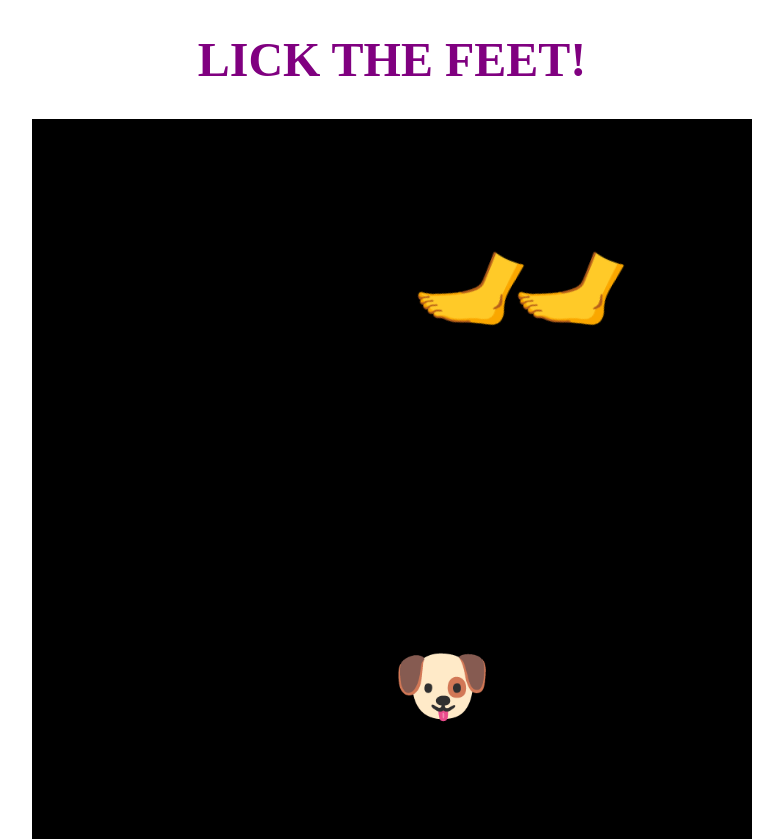
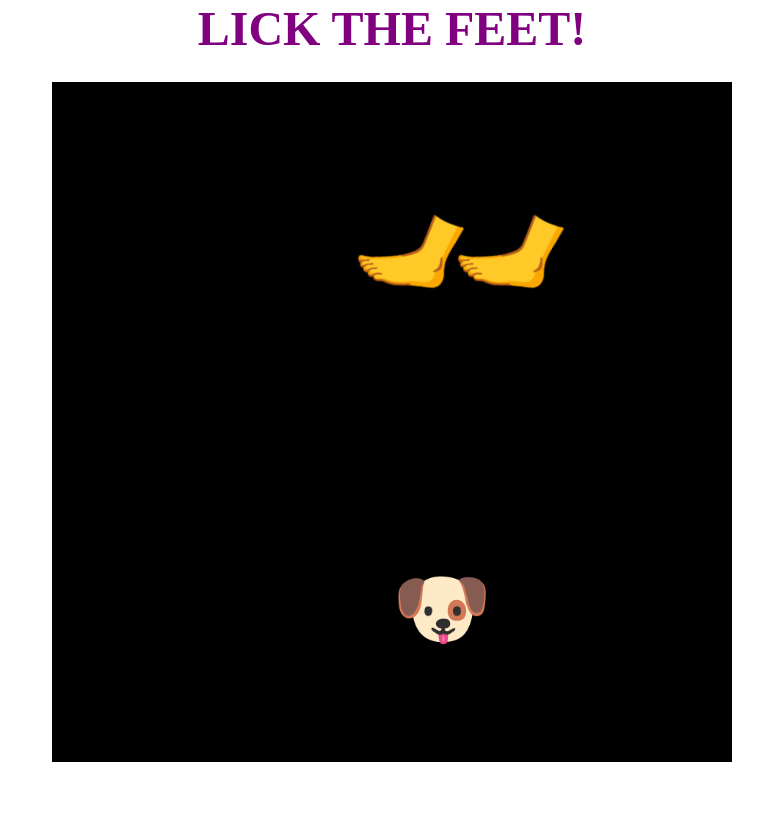
Before and after one commit to fac27/space-invader, a React (Vite) app: page / in a window 1280 px wide. Shown: the whole page, without its empty margins (248-1031 px from the left). After the commit the page ends 801 px from the top, so only its background shows below. Built offline with nearby package versions, Linux system fonts and the light colour scheme.

Commit message:
fixed sizing issue

```diff
--- a/src/styles/App.css
+++ b/src/styles/App.css
@@ -8,9 +8,14 @@ body {
   width: 100vw;
 }
 
+h1{
+  height:10vmin;
+  margin:1px;
+}
+
 .game-board {
-  height: 90vmin;
-  width: 90vmin;
+  height: 85vmin;
+  width: 85vmin;
   background-color: rgb(0, 0, 0);
   margin: auto;
   position: relative;
```
